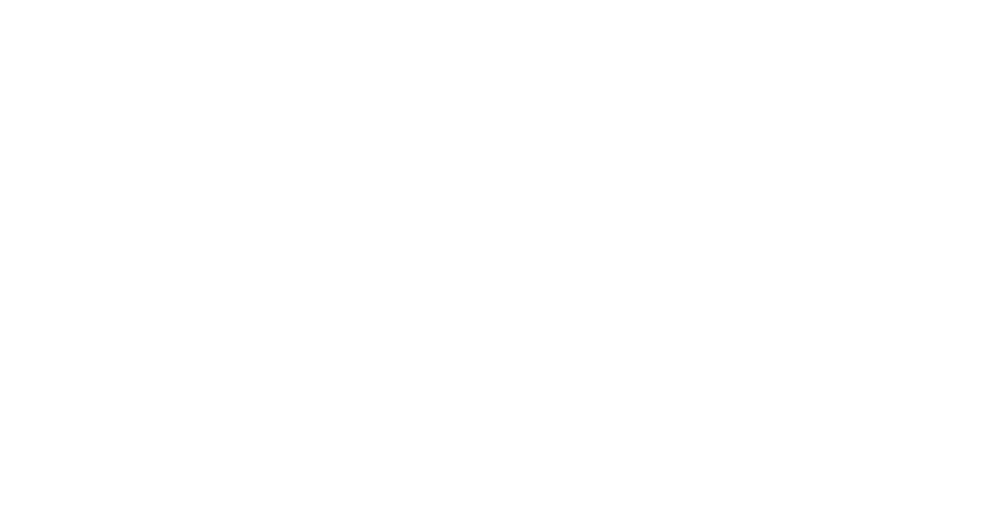
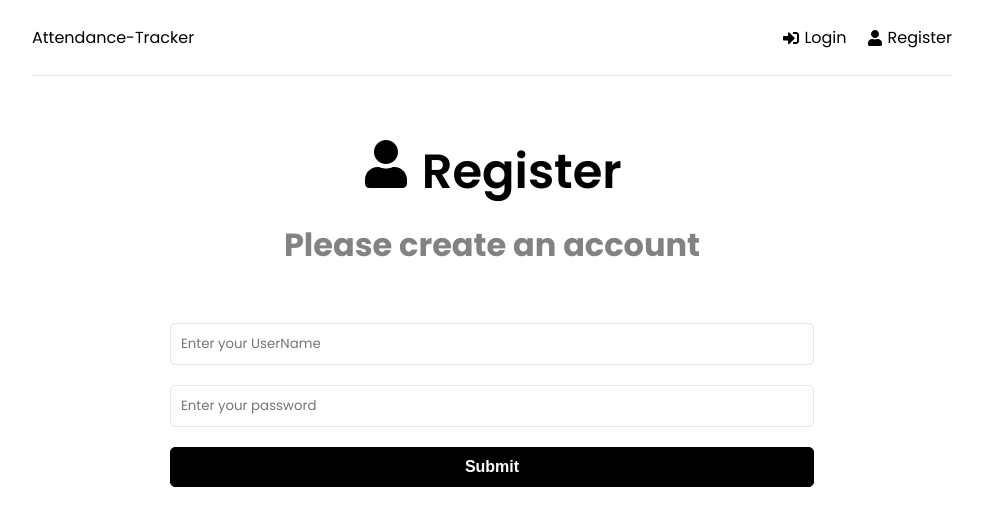
Before and after one commit to Devang2304/Attendify, a React (Create React App) app in the folder client/: page /register in a window 1280 px wide. Before the commit this address had no page. Shown: the top 526 px of the page, without its empty margins (148-1131 px from the left). Built offline with nearby package versions, Linux system fonts and the light colour scheme.

Commit message:
restructed frontend

```diff
--- a/client/package.json
+++ b/client/package.json
@@ -3,6 +3,7 @@
   "version": "0.1.0",
   "private": true,
   "dependencies": {
+    "@babel/plugin-proposal-private-property-in-object": "^7.21.11",
     "@reduxjs/toolkit": "^1.9.5",
     "@testing-library/jest-dom": "^5.16.5",
     "@testing-library/react": "^13.4.0",
@@ -42,8 +43,5 @@
       "last 1 firefox version",
       "last 1 safari version"
     ]
-  },
-  "devDependencies": {
-    "tailwindcss": "^3.3.2"
   }
 }
--- a/client/src/App.js
+++ b/client/src/App.js
@@ -1,20 +1,25 @@
 import React from "react";
-import Login from "./Components/login/Login";
-import Signup from "./Components/signup/Signup";
-import HomePage from "./Components/homePage/Homepage"
-import AttendanceForm from "./Components/attendanceForm/AttendanceForm";
-import {BrowserRouter , Route, Routes} from 'react-router-dom';
-const App =()=>{
-    return(
-       <BrowserRouter>
-       <Routes>
-       <Route path="/" element={<HomePage/>}/>
-       <Route path="/login" element={<Login/>}/>
-       <Route path="signup" element={<Signup/>}/>
-       <Route path="/edit/:id" element={<AttendanceForm/>}/>
-       </Routes>
-       </BrowserRouter>
-    );
+import {BrowserRouter as Router,Routes, Route} from 'react-router-dom';
+import Header from './Components/Header';
+import Dashboard from './pages/Dashboard';
+import Login from './pages/Login';
+import Register from './pages/Register';
+
+const App = () =>{
+    return (
+        <>
+        <Router>
+            <div className="container">
+                <Header/>
+                <Routes>
+                <Route path='/' element={<Dashboard/>}/>
+                <Route path='/login' element={<Login/>}/>
+                <Route path='/register' element={<Register/>}/>
+                </Routes>
+            </div>
+        </Router>
+        </>
+    )
 }
 
 export default App;
--- /dev/null
+++ b/client/src/Components/Header.jsx
@@ -0,0 +1,26 @@
+import {FaSignInAlt,FaSignOutAlt,FaUser} from 'react-icons/fa';
+import { Link } from "react-router-dom"
+
+const Header = () => {
+  return (
+    <header className="header">
+        <div className="logo">
+            <Link to='/'>Attendance-Tracker</Link>
+        </div>
+        <ul>
+            <li>
+                <Link to='/login'>
+                    <FaSignInAlt/> Login
+                </Link>
+            </li>
+            <li>
+                <Link to='/Register'>
+                    <FaUser/> Register
+                </Link>
+            </li>
+        </ul>
+    </header>
+  )
+}
+
+export default Header
--- a/client/src/index.css
+++ b/client/src/index.css
@@ -1,3 +1,215 @@
-@tailwind base;
-@tailwind components;
-@tailwind utilities;
+@import url('https://fonts.googleapis.com/css2?family=Poppins:wght@300;400;600;700&display=swap');
+
+* {
+  margin: 0;
+  padding: 0;
+  box-sizing: border-box;
+}
+
+body {
+  font-family: 'Poppins', sans-serif;
+  height: 100vh;
+}
+
+a {
+  text-decoration: none;
+  color: #000;
+}
+
+p {
+  line-height: 1.7;
+}
+
+ul {
+  list-style: none;
+}
+
+li {
+  line-height: 2.2;
+}
+
+h1,
+h2,
+h3 {
+  font-weight: 600;
+  margin-bottom: 10px;
+}
+
+.container {
+  width: 100%;
+  max-width: 960px;
+  margin: 0 auto;
+  padding: 0 20px;
+  text-align: center;
+}
+
+.header {
+  display: flex;
+  justify-content: space-between;
+  align-items: center;
+  padding: 20px 0;
+  border-bottom: 1px solid #e6e6e6;
+  margin-bottom: 60px;
+}
+
+.header ul {
+  display: flex;
+  align-items: center;
+  justify-content: space-between;
+}
+
+.header ul li {
+  margin-left: 20px;
+}
+
+.header ul li a {
+  display: flex;
+  align-items: center;
+}
+
+.header ul li a:hover {
+  color: #777;
+}
+
+.header ul li a svg {
+  margin-right: 5px;
+}
+
+.heading {
+  font-size: 2rem;
+  font-weight: 700;
+  margin-bottom: 50px;
+  padding: 0 20px;
+}
+
+.heading p {
+  color: #828282;
+}
+
+.goals {
+  display: grid;
+  grid-template-columns: repeat(2, 1fr);
+  gap: 10px;
+}
+
+.goal {
+  background-color: #f4f4f4;
+  margin: 10px 0;
+  padding: 20px 0 10px;
+  position: relative;
+}
+
+.goal .close {
+  position: absolute;
+  top: 10px;
+  right: 15px;
+  cursor: pointer;
+  border: none;
+  background: none;
+}
+
+.form,
+.content {
+  width: 70%;
+  margin: 0 auto;
+}
+
+.form-group {
+  margin-bottom: 10px;
+}
+
+.form-group input,
+.form-group textarea,
+.form-group select {
+  width: 100%;
+  padding: 10px;
+  border: 1px solid #e6e6e6;
+  border-radius: 5px;
+  margin-bottom: 10px;
+  font-family: inherit;
+}
+
+.form-group label {
+  text-align: left;
+  display: block;
+  margin: 0 0 5px 3px;
+}
+
+.btn {
+  padding: 10px 20px;
+  border: 1px solid #000;
+  border-radius: 5px;
+  background: #000;
+  color: #fff;
+  font-size: 16px;
+  font-weight: 700;
+  cursor: pointer;
+  text-align: center;
+  appearance: button;
+  display: flex;
+  align-items: center;
+  justify-content: center;
+}
+
+.btn svg {
+  margin-right: 8px;
+}
+
+.btn-reverse {
+  background: #fff;
+  color: #000;
+}
+
+.btn-block {
+  width: 100%;
+  margin-bottom: 20px;
+}
+
+.btn:hover {
+  transform: scale(0.98);
+}
+
+.loadingSpinnerContainer {
+  position: fixed;
+  top: 0;
+  right: 0;
+  bottom: 0;
+  left: 0;
+  background-color: rgba(0, 0, 0, 0.5);
+  z-index: 5000;
+  display: flex;
+  justify-content: center;
+  align-items: center;
+}
+
+.loadingSpinner {
+  width: 64px;
+  height: 64px;
+  border: 8px solid;
+  border-color: #000 transparent #555 transparent;
+  border-radius: 50%;
+  animation: spin 1.2s linear infinite;
+}
+
+@keyframes spin {
+  0% {
+    transform: rotate(0deg);
+  }
+  100% {
+    transform: rotate(360deg);
+  }
+}
+
+@media (max-width: 600px) {
+  .form {
+    width: 90%;
+  }
+
+  .heading h1 {
+    font-size: 2rem;
+  }
+
+  .heading p {
+    font-size: 1.5rem;
+  }
+}
--- /dev/null
+++ b/client/src/pages/Dashboard.jsx
@@ -0,0 +1,7 @@
+const Dashboard = () => {
+  return (
+    <div>Dashboard</div>
+  )
+}
+
+export default Dashboard;
--- /dev/null
+++ b/client/src/pages/Login.jsx
@@ -0,0 +1,48 @@
+import { useState,useEffect } from "react";
+import { FaSignInAlt } from "react-icons/fa";
+
+
+const Login = () => {
+
+  const [formData,setFormData]= useState({
+    userName: '',
+    password: ''
+  });
+
+  const {userName,password} = formData;
+
+  const onChange =(e)=>{
+    setFormData({...formData,[e.target.name]:e.target.value})
+  }
+  const onSubmit =(e)=>{
+    e.preventDefault();
+  }
+  return (
+    <>
+    <section className="heading">
+      <h1>
+        <FaSignInAlt/> Login
+      </h1>
+      <p>Login and start setting attendance</p>
+    </section>
+
+    <section className="form">
+      <form onSubmit={onSubmit}>
+        <div className="form-group">
+        <input type="text" className="form-control" id='userName' name='userName' value={userName}
+         placeholder="Enter your UserName" onChange={(e)=>onChange(e)} />
+        </div>
+        <div className="form-group">
+        <input type="password" className="form-control" id='password' name='password' value={password}
+         placeholder="Enter your password" onChange={onChange} />
+        </div>
+        <div className="form-group">
+          <button type="submit" className="btn btn-block">Submit</button>
+        </div>
+      </form>
+    </section>
+    </>
+  )
+}
+
+export default Login;
--- /dev/null
+++ b/client/src/pages/Register.jsx
@@ -0,0 +1,48 @@
+import { useState,useEffect } from "react";
+import { FaUser } from "react-icons/fa";
+
+
+const Register = () => {
+
+  const [formData,setFormData]= useState({
+    userName: '',
+    password: ''
+  });
+
+  const {userName,password} = formData;
+
+  const onChange =(e)=>{
+    setFormData({...formData,[e.target.name]:e.target.value})
+  }
+  const onSubmit =(e)=>{
+    e.preventDefault();
+  }
+  return (
+    <>
+    <section className="heading">
+      <h1>
+        <FaUser/> Register
+      </h1>
+      <p>Please create an account</p>
+    </section>
+
+    <section className="form">
+      <form onSubmit={onSubmit}>
+        <div className="form-group">
+        <input type="text" className="form-control" id='userName' name='userName' value={userName}
+         placeholder="Enter your UserName" onChange={(e)=>onChange(e)} />
+        </div>
+        <div className="form-group">
+        <input type="password" className="form-control" id='password' name='password' value={password}
+         placeholder="Enter your password" onChange={onChange} />
+        </div>
+        <div className="form-group">
+          <button type="submit" className="btn btn-block">Submit</button>
+        </div>
+      </form>
+    </section>
+    </>
+  )
+}
+
+export default Register;
--- a/client/tailwind.config.js
+++ /dev/null
@@ -1,10 +0,0 @@
-/** @type {import('tailwindcss').Config} */
-module.exports = {
-  content: [
-    "./src/**/*.{js,jsx,ts,tsx}",
-  ],
-  theme: {
-    extend: {},
-  },
-  plugins: [],
-}
```
Also changed, not shown: 1 other file (tests, documents, lock files or other folders).
